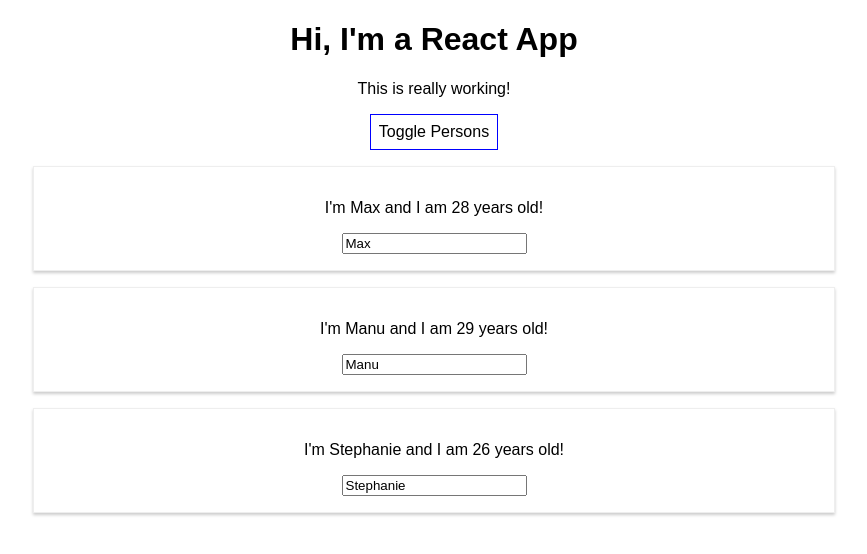
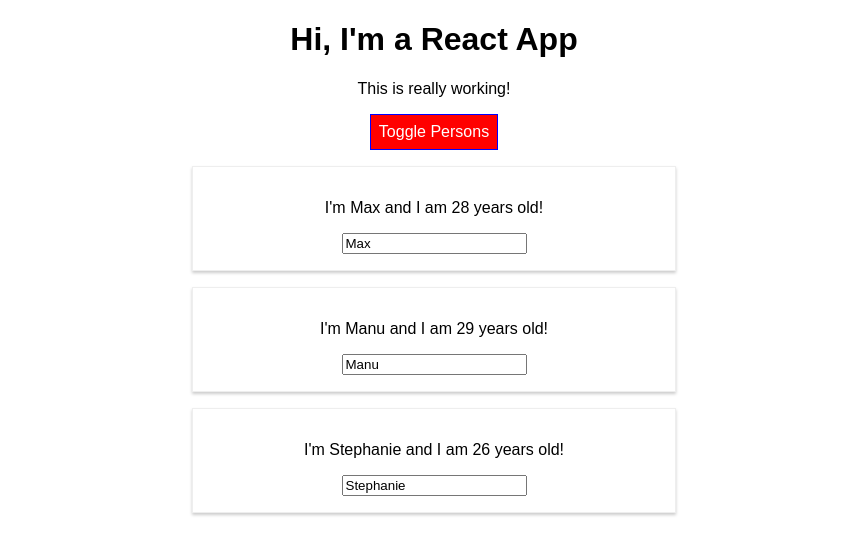
Before and after one commit to code4t2/max-react-01-base-syntax, a React (Create React App) app: page / in a window 1280 px wide. Both pictures are taken after a click on the button "Toggle Persons". Shown: the top 554 px of the page, without its empty margins (206-1073 px from the left). Built offline with nearby package versions, Linux system fonts and the light colour scheme.

Commit message:
Adding styling
Added Radium to enable styling of components
 - Returining components through Radium using <StyleRoot />
 - Added CSS styles as a JS element
 - Importing CSS in JS to be included in the build
 - Note that these are still globally-scoped

```diff
--- a/package.json
+++ b/package.json
@@ -3,6 +3,7 @@
   "version": "0.1.0",
   "private": true,
   "dependencies": {
+    "radium": "^0.19.4",
     "react": "^16.0.0",
     "react-dom": "^16.0.0",
     "react-scripts": "1.0.13"
--- a/src/App.css
+++ b/src/App.css
@@ -1,3 +1,11 @@
 .App {
   text-align: center;
 }
+
+.red {
+  color: red;
+}
+
+.bold {
+  font-weight: bold;
+}
--- a/src/App.js
+++ b/src/App.js
@@ -1,5 +1,6 @@
 import React, { Component } from 'react';
 import './App.css';
+import Radium, { StyleRoot } from 'radium';
 import Person from './Person/Person';
 
 class App extends Component {
@@ -11,12 +12,12 @@
     ],
     otherState: 'some other value',
     showPersons: false
-  };
+  }
 
   nameChangedHandler = ( event, id ) => {
-    const personIndex = this.state.persons.findIndex(p => {
+    const personIndex = this.state.persons.findIndex( p => {
       return p.id === id;
-    });
+    } );
 
     const person = {
       ...this.state.persons[personIndex]
@@ -29,28 +30,33 @@
     const persons = [...this.state.persons];
     persons[personIndex] = person;
 
-    this.setState( {persons: persons} );
-  };
+    this.setState( { persons: persons } );
+  }
 
-  deletePersonHandler = (personIndex) => {
+  deletePersonHandler = ( personIndex ) => {
     // const persons = this.state.persons.slice();
     const persons = [...this.state.persons];
-    persons.splice(personIndex, 1);
-    this.setState({persons: persons});
-  };
+    persons.splice( personIndex, 1 );
+    this.setState( { persons: persons } );
+  }
 
   togglePersonsHandler = () => {
     const doesShow = this.state.showPersons;
     this.setState( { showPersons: !doesShow } );
-  };
+  }
 
   render () {
     const style = {
-      backgroundColor: 'white',
+      backgroundColor: 'green',
+      color: 'white',
       font: 'inherit',
       border: '1px solid blue',
       padding: '8px',
-      cursor: 'pointer'
+      cursor: 'pointer',
+      ':hover': {
+        backgroundColor: 'lightgreen',
+        color: 'black'
+      }
     };
 
     let persons = null;
@@ -58,30 +64,46 @@
     if ( this.state.showPersons ) {
       persons = (
         <div>
-          {this.state.persons.map((person, index) => {
+          {this.state.persons.map( ( person, index ) => {
             return <Person
-              click={() => this.deletePersonHandler(index)}
+              click={() => this.deletePersonHandler( index )}
               name={person.name}
               age={person.age}
               key={person.id}
-              changed={(event) => this.nameChangedHandler(event, person.id)} />
-          })}
+              changed={( event ) => this.nameChangedHandler( event, person.id )} />
+          } )}
         </div>
       );
+
+      style.backgroundColor = 'red';
+      style[':hover'] = {
+        backgroundColor: 'salmon',
+        color: 'black'
+      };
+    }
+
+    const classes = [];
+    if ( this.state.persons.length <= 2 ) {
+      classes.push( 'red' ); // classes = ['red']
+    }
+    if ( this.state.persons.length <= 1 ) {
+      classes.push( 'bold' ); // classes = ['red', 'bold']
     }
 
     return (
+      <StyleRoot>
         <div className="App">
           <h1>Hi, I'm a React App</h1>
-        <p>This is really working!</p>
+          <p className={classes.join( ' ' )}>This is really working!</p>
           <button
             style={style}
             onClick={this.togglePersonsHandler}>Toggle Persons</button>
           {persons}
         </div>
+      </StyleRoot>
     );
     // return React.createElement('div', {className: 'App'}, React.createElement('h1', null, 'Does this work now?'));
   }
 }
 
-export default App;
+export default Radium( App );
--- a/src/Person/Person.css
+++ b/src/Person/Person.css
@@ -6,3 +6,9 @@
     padding: 16px;
     text-align: center;
 }
+
+/* @media (min-width: 500px) {
+    .Person {
+        width: 450px;
+    }
+} */
--- a/src/Person/Person.js
+++ b/src/Person/Person.js
@@ -1,10 +1,16 @@
 import React from 'react';
+import Radium from 'radium';
 
 import './Person.css';
 
 const person = ( props ) => {
+    const style = {
+        '@media (min-width: 500px)': {
+            width: '450px'
+        }
+    };
     return (
-        <div className="Person">
+        <div className="Person" style={style}>
             <p onClick={props.click}>I'm {props.name} and I am {props.age} years old!</p>
             <p>{props.children}</p>
             <input type="text" onChange={props.changed} value={props.name} />
@@ -12,4 +18,4 @@
     )
 };
 
-export default person;
+export default Radium(person);
```
Also changed, not shown: 1 other file (tests, documents, lock files or other folders). Lines whose indentation alone changed are shown as unchanged.
